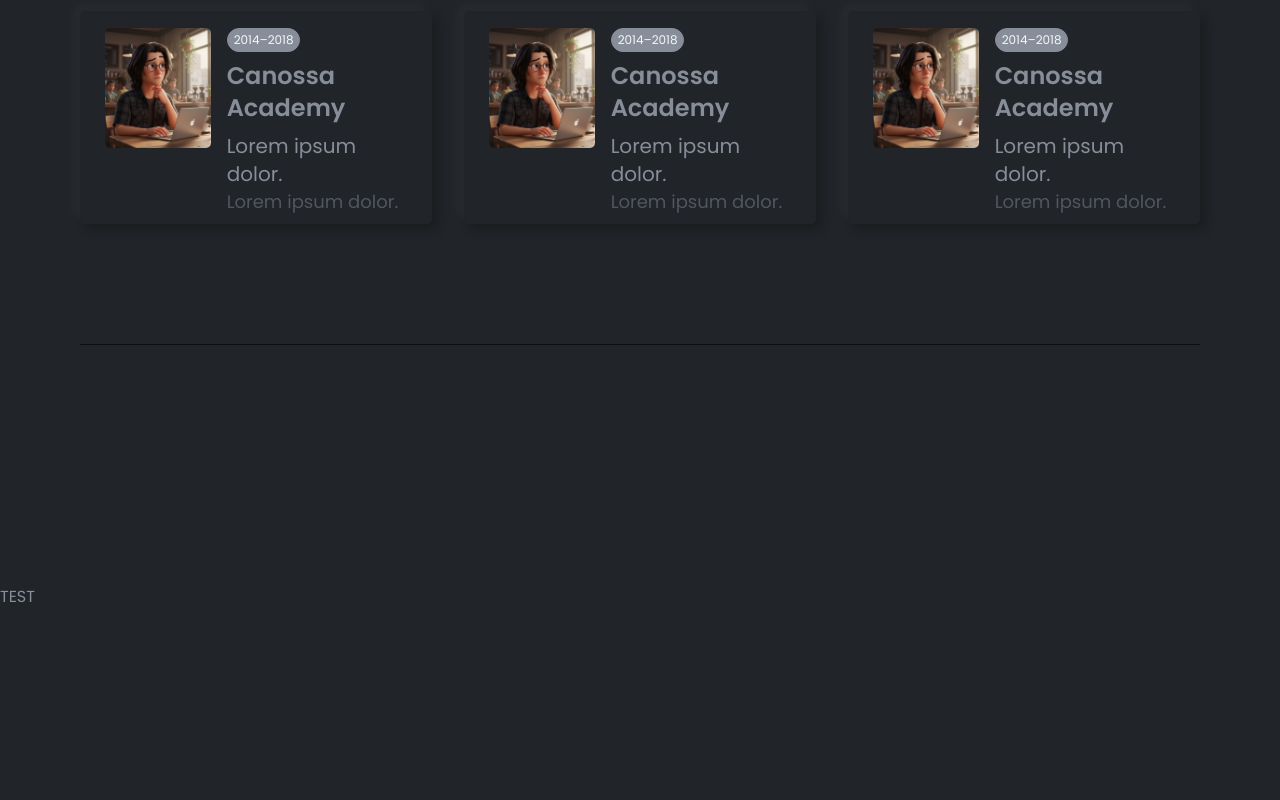
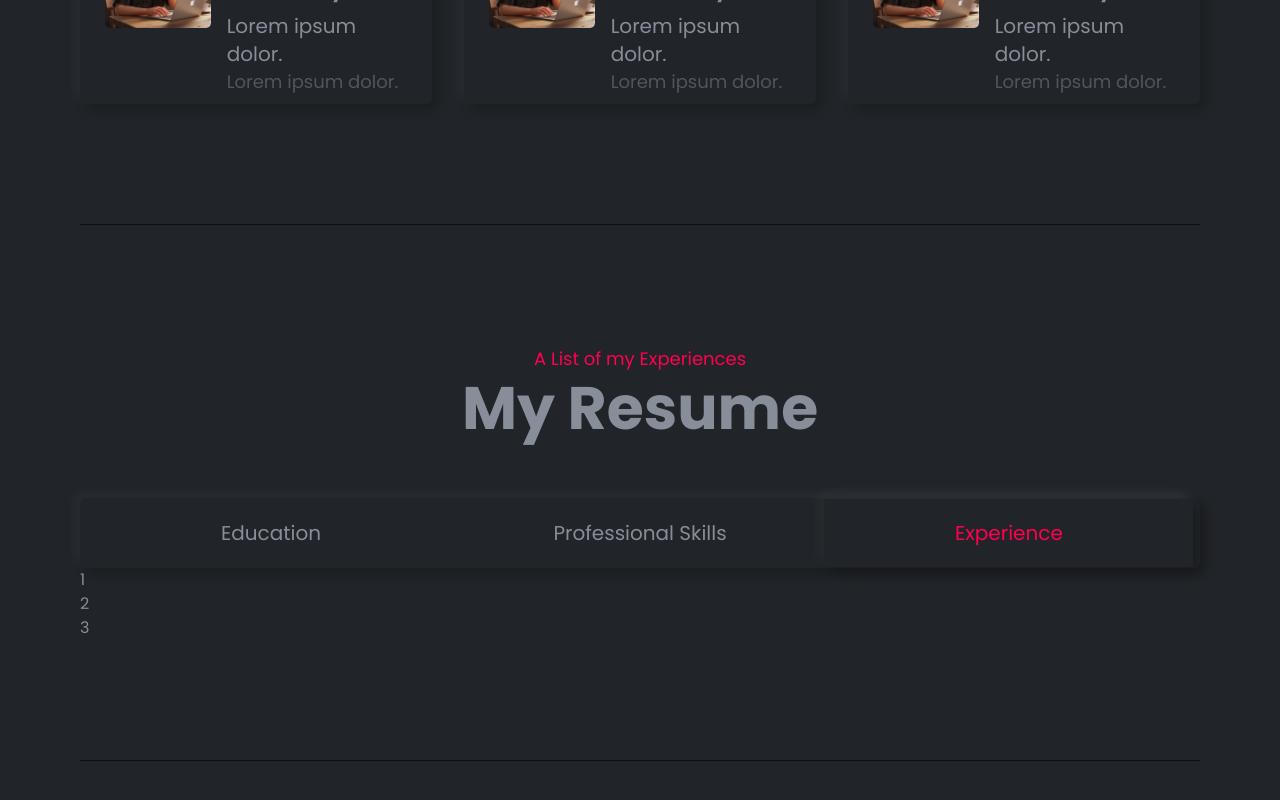
Before and after one commit to itzjmbruhhh/itzjmbruhhh-portfolio, a React (Vite) app in the folder frontend/: page / in a window 1280 px wide. Shown: the part 1898-2698 px from the top of the page. Before the commit the page ends 2507 px from the top, so only its background shows below. Built offline with nearby package versions, Linux system fonts and the light colour scheme.

Commit message:
added aos and finished nav links for resume

```diff
--- a/frontend/index.html
+++ b/frontend/index.html
@@ -3,7 +3,10 @@
   <head>
     <meta charset="UTF-8" />
     <link rel="icon" type="image/svg+xml" href="/vite.svg" />
-    <link rel= "stylesheet" href= "https://maxst.icons8.com/vue-static/landings/line-awesome/line-awesome/1.3.0/css/line-awesome.min.css" >
+    <link
+      rel="stylesheet"
+      href="https://maxst.icons8.com/vue-static/landings/line-awesome/line-awesome/1.3.0/css/line-awesome.min.css"
+    />
     <meta name="viewport" content="width=device-width, initial-scale=1.0" />
     <title>JM Reyes || Portfolio</title>
 
--- a/frontend/package.json
+++ b/frontend/package.json
@@ -11,6 +11,7 @@
   },
   "dependencies": {
     "@tailwindcss/vite": "^4.1.15",
+    "aos": "^2.3.4",
     "autoprefixer": "^10.4.21",
     "postcss": "^8.5.6",
     "react": "^19.1.1",
--- a/frontend/src/App.tsx
+++ b/frontend/src/App.tsx
@@ -1,10 +1,26 @@
-import './App.css'
-import Navbar from './components/Navbar'
-import Education from './pages/Education'
-import Experience from './pages/Experience'
-import Home from './pages/Home'
+import "./App.css";
+import { useEffect } from "react";
+import Navbar from "./components/Navbar";
+import Education from "./pages/Education";
+import Experience from "./pages/Experience";
+import Home from "./pages/Home";
+import Resume from "./pages/Resume";
+
+// AOS (Animate On Scroll)
+import AOS from "aos";
+import "aos/dist/aos.css";
 
 function App() {
+  useEffect(() => {
+    AOS.init({
+      once: true,
+      duration: 600,
+      easing: "ease-out-cubic",
+    });
+
+    // refresh AOS when new content mounts (helpful in SPA)
+    AOS.refresh();
+  }, []);
 
   return (
     <>
@@ -12,10 +28,11 @@ function App() {
       <Home />
       <Experience />
       <Education />
+      <Resume />
 
-      <h1 className='mt-[200px]'>TEST</h1>
+      <h1 className="mt-[200px]">TEST</h1>
     </>
-  )
+  );
 }
 
-export default App
+export default App;
--- a/frontend/src/pages/Education.tsx
+++ b/frontend/src/pages/Education.tsx
@@ -4,16 +4,16 @@ import Image from "../assets/images/home.jpg";
 
 function Education() {
   return (
-     <section id="education" className="scroll-mt-40 py-10">
+     <section id="education" className="scroll-mt-[220px]">
       <div className="wrapper flex flex-col gap-10">
         {/* Section Heading */}
-        <div className="xl:mb-5">
+        <div className="xl:mb-5" data-aos="fade-up" data-aos-anchor-placement="center-center" data-aos-duration="500">
           <h3 className="bio">HS, SHS, College</h3>
           <h1 className="heading flex justify-center">My Education</h1>
         </div>
 
         {/* Education Cards Container */}
-        <div className="card-container">
+        <div className="card-container" data-aos="fade-up" data-aos-anchor-placement="top-center" data-aos-duration="500" data-aos-delay="100">
 
           {/* Single Education Card */}
           <div className="single-card box-shadow">
--- a/frontend/src/pages/Experience.tsx
+++ b/frontend/src/pages/Experience.tsx
@@ -4,16 +4,16 @@ import Image from "../assets/images/home.jpg";
 
 function Experience() {
   return (
-    <section id="experience" className="scroll-mt-[150px] py-10">
+    <section id="experience" className="scroll-mt-[220px]">
       <div className="wrapper flex flex-col gap-10">
         {/* Section Heading */}
-        <div className="xl:mb-5">
+        <div className="xl:mb-5" data-aos="fade-up" data-aos-anchor-placement="center-center" data-aos-duration="500">
           <h3 className="bio">OVER 3 YEARS OF EXPERIENCE</h3>
           <h1 className="heading flex justify-center">My Experience</h1>
         </div>
 
         {/* Experience Cards Container */}
-        <div className="card-container">
+        <div className="card-container" data-aos="fade-up" data-aos-anchor-placement="center-center" data-aos-duration="500" data-aos-delay="100">
 
           {/* Single Experience Card */}
           <div className="single-card box-shadow">
--- a/frontend/src/pages/Resume.tsx
+++ b/frontend/src/pages/Resume.tsx
@@ -1,51 +1,112 @@
-<div className="relative border-l-2 border-gray-700 ml-6">
-        <div className="group relative mb-8 pl-6">
-          <div className="absolute -left-[9px] top-1.5 w-4 h-4 rounded-full bg-gray-600 border-2 border-gray-800 transition-all duration-300 group-hover:bg-pink-500 group-hover:scale-110"></div>
+import React from "react";
+import "../styles/Resume.css";
 
-          <h3 className="text-lg font-semibold text-white group-hover:text-pink-400 transition-colors">
-            Root Node
-          </h3>
-          <p className="text-gray-400">This is the root of the tree.</p>
+function Resume() {
+  return (
+    <section>
+      <div className="wrapper flex flex-col gap-10" id="resume">
+        {/* Section Heading */}
+        <div
+          className="xl:mb-5"
+          data-aos="fade-up"
+          data-aos-anchor-placement="center-center"
+          data-aos-duration="500"
+        >
+          <h3 className="bio">A List of my Experiences</h3>
+          <h1 className="heading flex justify-center">My Resume</h1>
         </div>
 
-        <div className="group relative mb-8 pl-6">
-          <div className="absolute -left-[9px] top-8 w-4 h-4 rounded-full bg-gray-600 border-2 border-gray-800 transition-all duration-300 group-hover:bg-pink-500 group-hover:scale-110"></div>
-          <div className="border w-[100px] h-[100px]">
-              content
+        <div className="resume-container">
+          <div>
+            {/* Nav Links */}
+            <ul
+              data-aos="fade-up"
+              data-aos-duration="500"
+              data-aos-delay="1000"
+              data-aos-once="true"
+              className="box-shadow-res flex justify-center align-middle flex-col xl:flex-row space-x-0 m-0 list-none"
+              id="myTabs"
+              role="tablist"
+            >
+              <li className="nav-item-res">
+                <a
+                  className="nav-link-res"
+                  id="education-tab"
+                  data-bs-toggle="tab"
+                  href="#education-tab"
+                  role="tab"
+                  aria-controls="education"
+                  aria-selected="false"
+                >
+                  Education
+                </a>
+              </li>
+              <li className="nav-item-res">
+                <a
+                  className="nav-link-res"
+                  id="professional-tab"
+                  data-bs-toggle="tab"
+                  href="#professional-tab"
+                  role="tab"
+                  aria-controls="professional"
+                  aria-selected="false"
+                >
+                  Professional Skills
+                </a>
+              </li>
+              <li className="nav-item-res active">
+                <a
+                  className="nav-link-res"
+                  id="experience-tab"
+                  data-bs-toggle="tab"
+                  href="#experience-tab"
+                  role="tab"
+                  aria-controls="experience"
+                  aria-selected="true"
+                >
+                  Experience
+                </a>
+              </li>
+            </ul>
+
+            <div className="className" id="education-tab">
+              1
+            </div>
+            <div className="className" id="professional-tab">
+              2
+            </div>
+            <div className="className" id="certifications-tab">
+              3
+            </div>
           </div>
         </div>
+      </div>
+    </section>
 
-        <div className="group relative mb-8 pl-6">
-          <div className="absolute -left-[9px] top-1.5 w-4 h-4 rounded-full bg-gray-600 border-2 border-gray-800 transition-all duration-300 group-hover:bg-pink-500 group-hover:scale-110"></div>
-          <h3 className="text-lg font-semibold text-white group-hover:text-pink-400 transition-colors">
-            Leaf Node
-          </h3>
-          <p className="text-gray-400">End of the branch.</p>
-        </div>
-      </div>
+    //  <div className="relative border-l-2 border-gray-700 ml-6">
+    //    <div className="group relative mb-8 pl-6">
+    //      <div className="absolute -left-[9px] top-1.5 w-4 h-4 rounded-full bg-gray-600 border-2 border-gray-800 transition-all duration-300 group-hover:bg-pink-500 group-hover:scale-110"></div>
 
+    //      <h3 className="text-lg font-semibold text-white group-hover:text-pink-400 transition-colors">
+    //        Root Node
+    //      </h3>
+    //      <p className="text-gray-400">This is the root of the tree.</p>
+    //    </div>
 
-@import "tailwindcss";
+    //    <div className="group relative mb-8 pl-6">
+    //      <div className="absolute -left-[9px] top-8 w-4 h-4 rounded-full bg-gray-600 border-2 border-gray-800 transition-all duration-300 group-hover:bg-pink-500 group-hover:scale-110"></div>
+    //      <div className="border w-[100px] h-[100px]">content</div>
+    //    </div>
 
-ul, #tree {
-   list-style-type: none;
-   margin: 0;
-   padding: 0;
+    //    <div className="group relative mb-8 pl-6">
+    //      <div className="absolute -left-[9px] top-1.5 w-4 h-4 rounded-full bg-gray-600 border-2 border-gray-800 transition-all duration-300 group-hover:bg-pink-500 group-hover:scale-110"></div>
+    //      <h3 className="text-lg font-semibold text-white group-hover:text-pink-400 transition-colors">
+    //        Leaf Node
+    //      </h3>
+    //      <p className="text-gray-400">End of the branch.</p>
+    //    </div>
+    //  </div>
+  );
 }
-caret {
-   cursor: pointer;
-   user-select: none;
-}
-caret::before {
-   content: "\25B6"; /* Right arrow */
-   margin-right: 6px;
-}
-caret-down::before {
-   transform: rotate(90deg); /* Down arrow */
-}
-nested {
-   display: none;
-}
-active {
-   display: block;
-}
+
+export default Resume;
--- /dev/null
+++ b/frontend/src/styles/Resume.css
@@ -0,0 +1,51 @@
+@import "tailwindcss";
+
+.box-shadow-res {
+  @apply border border-transparent rounded-[5px] transition-all duration-300 ease-in-out transform;
+  box-shadow:
+    -6px -6px 12px rgba(255, 255, 255, 0.04),
+     6px  6px 12px rgba(0, 0, 0, 0.2);
+  background: var(--background-color-2);
+}
+
+.nav-item-res {
+   @apply text-center xl:w-[33%] p-5 text-xl;
+}
+
+.nav-item-res:hover {
+   @apply transition-all duration-300 ease-in-out transform text-(--color-primary);
+  box-shadow:
+    -6px -6px 12px rgba(255, 255, 255, 0.04),
+     6px  6px 12px rgba(0, 0, 0, 0.2);
+}
+
+.active {
+   @apply text-(--color-primary);
+  box-shadow:
+    -6px -6px 12px rgba(255, 255, 255, 0.04),
+     6px  6px 12px rgba(0, 0, 0, 0.2);
+}
+
+
+ul, #tree {
+   list-style-type: none;
+   margin: 0;
+   padding: 0;
+}
+caret {
+   cursor: pointer;
+   user-select: none;
+}
+caret::before {
+   content: "\25B6"; /* Right arrow */
+   margin-right: 6px;
+}
+caret-down::before {
+   transform: rotate(90deg); /* Down arrow */
+}
+nested {
+   display: none;
+}
+active {
+   display: block;
+}
--- /dev/null
+++ b/frontend/src/types/aos.d.ts
@@ -0,0 +1 @@
+declare module "aos";
```
Also changed, not shown: 1 other file (tests, documents, lock files or other folders).
